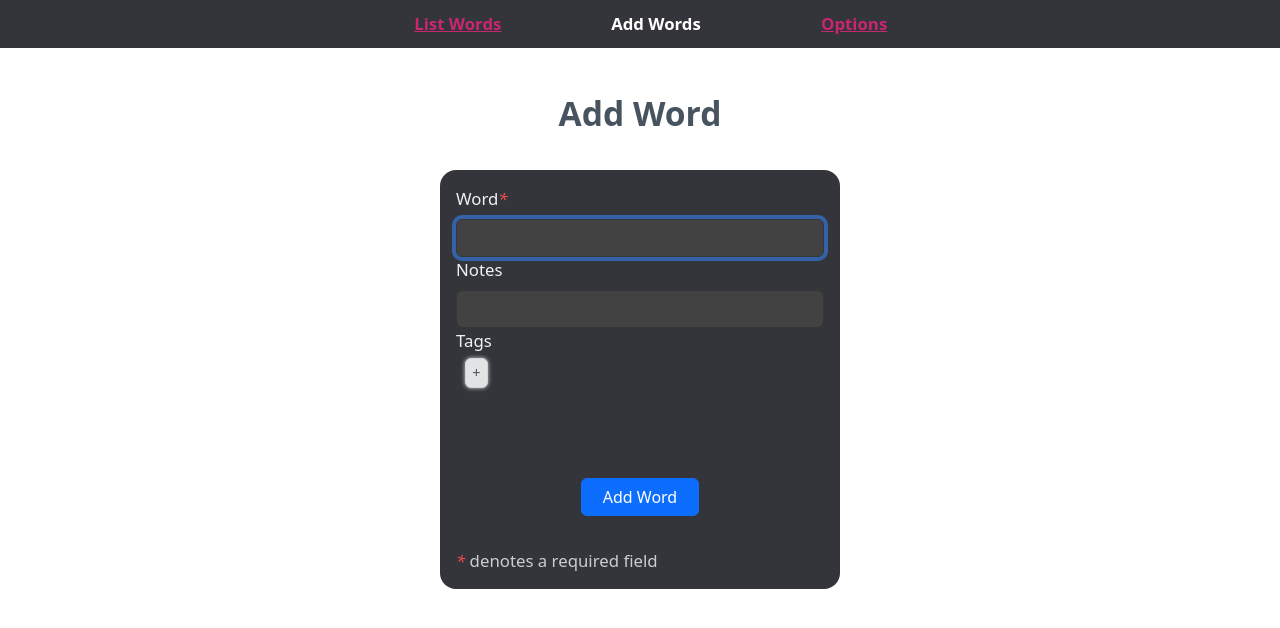
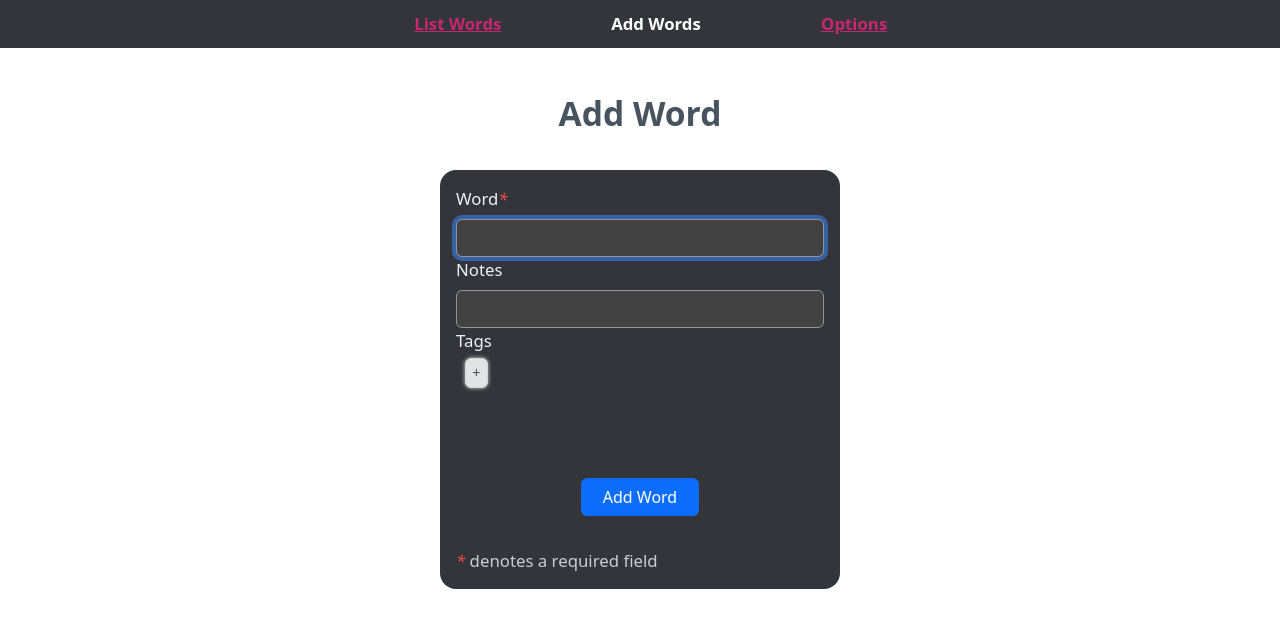
Before and after one commit to vishusandy/lexicon, a SvelteKit app: page /add in a window 1280 px wide. Shown: the top 628 px of the page. Built offline with nearby package versions, Linux system fonts and the light colour scheme.

Commit message:
fixed dark text box border style

```diff
--- a/src/styles/global.scss
+++ b/src/styles/global.scss
@@ -209,7 +209,7 @@ legend.options-group-title {
 .add-form-container input.form-control[type="text"],
 .add-form-container div.form-control[contenteditable] {
     background-color: #424242;
-    border: 1px solid #353637;
+    border: 1px solid #949799;
     box-shadow: none;
     color: #dbe5ec;
 }
```
